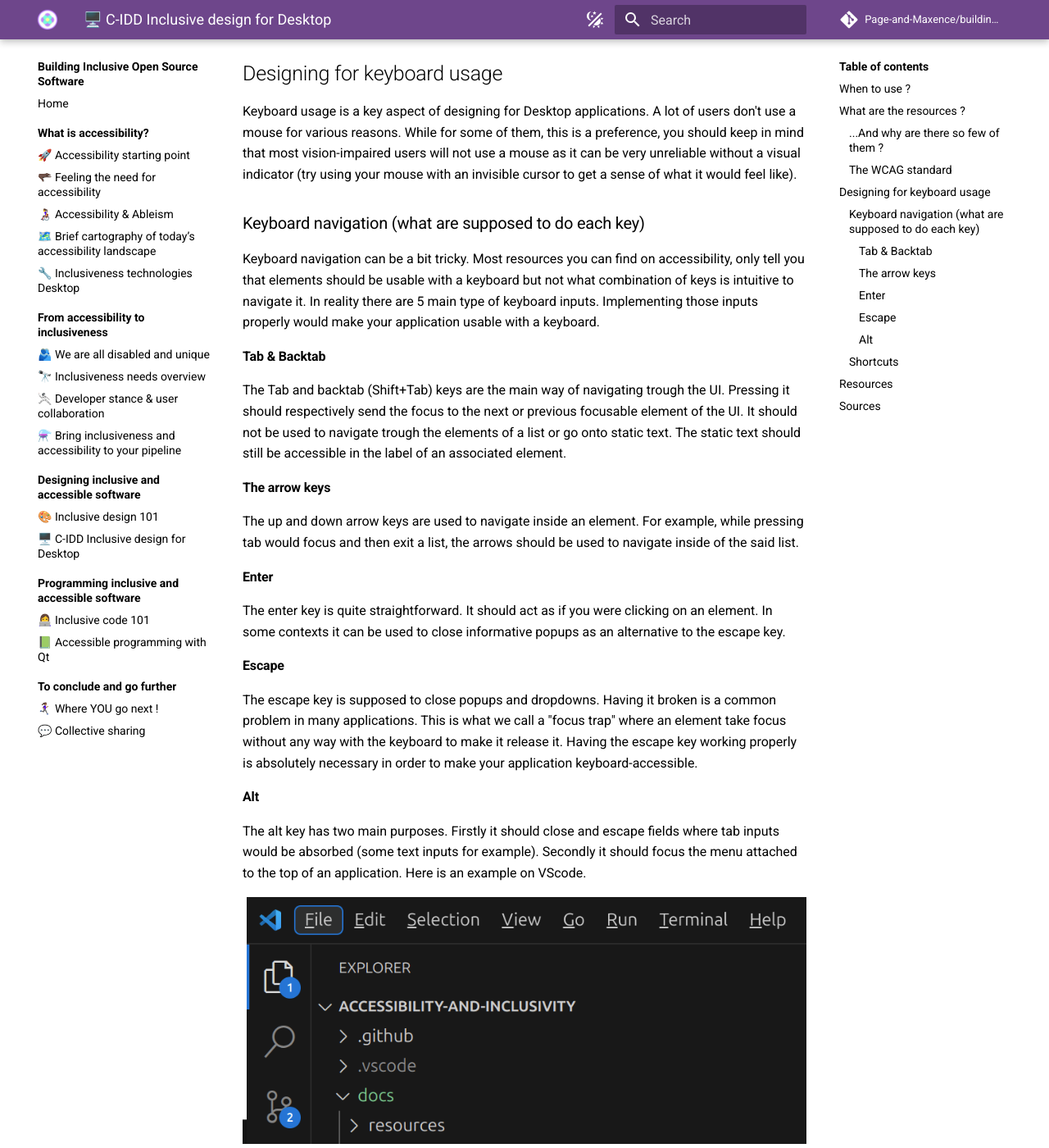
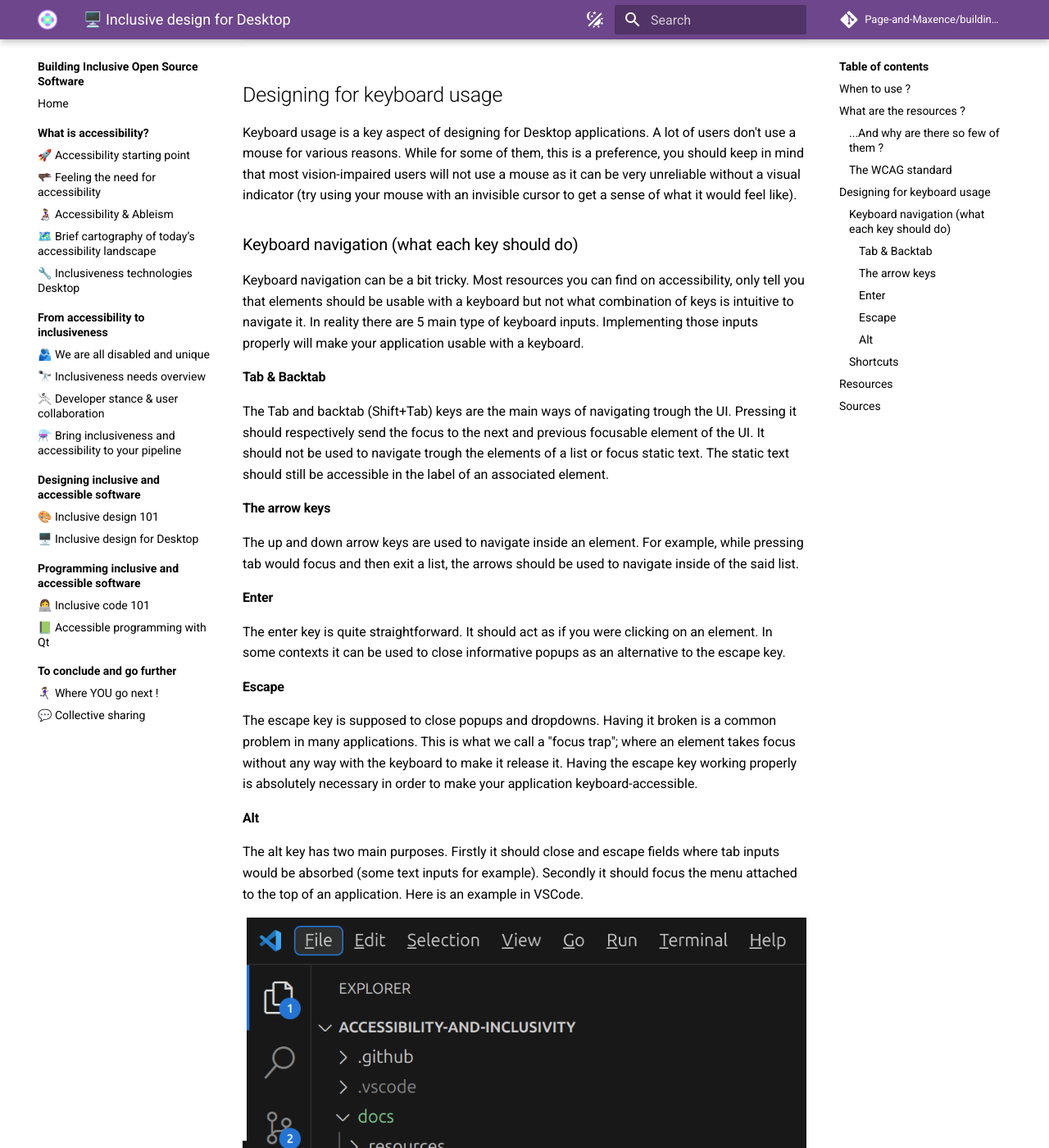
Before and after one commit to savoirfairelinux/building-inclusive-open-source-software, an MkDocs documentation site: the page built from docs/C-IDD.md, in a window 1280 px wide and 1400 px high, scrolled down 3361 px. Shown: the whole window at 82% size. Built offline with MkDocs 1.6.1 and Material for MkDocs 9.7.7, drawn with Linux system fonts in a browser that asks for light colours; comment, search, counter and statistics services are not loaded; some of the changed text lies outside the part shown.

Commit message:
C-IDD: adressed review comments

```diff
--- a/docs/C-IDD.md
+++ b/docs/C-IDD.md
@@ -8,7 +8,7 @@
 
 **⏱️ ️Duration**: 15'
 
-**📚 Prerequisites**: [🎨 C-IDE: Inclusive design 101](C-IDE.md) TODO: link to assistive technologies desktop
+**📚 Prerequisites**: [🎨 C-IDE: Inclusive design 101](C-IDE.md), [🔧 A-ITD Inclusiveness technologies : Desktop](A-ITD.md)
 
 ---
 
@@ -20,15 +20,15 @@
 
 ### ...And why are there so few of them ?
 
-Searching the web for resources on applicative desktop accessibility and inclusiveness guidelines will probably left you unsatisfied and confused as you will liked be overwhelmed by resources and testing tools for web accessibility and none for desktop applications.
+Searching the web for resources on applicative desktop accessibility and inclusiveness guidelines will probably left you unsatisfied and confused as you will liked be overwhelmed by resources and testing tools for web accessibility and none for Desktop applications.
 
 <p align="center">
     <img src="../resources/c-designing-inclusive-and-accessible-software/applicativeAccessibilityEvaluationTools.png" alt="A Web search for 'Applicative accessibility evaluation tools' showing only result for web solutions" width="60%">
 </p>
 
-This phenomenon is not limited to the first internet search, their is a flagrant lack of accessibility resources for desktop applicative design and development. Indeed, this is one of our motivations for the creation of this training. While on mobile, most of the accessibility features are natives to the OS, and therefore documented, desktop accessibility relies much more on third party tools and framework specific implementation.
+This phenomenon is not limited to the first internet search, there is a flagrant lack of accessibility resources for desktop applicative design and development. Indeed, this is one of our motivations for the creation of this training. While on mobile, most of the accessibility features are natives to the OS, and therefore documented, desktop accessibility relies much more on third party tools and framework specific implementation.
 
-This lack of resources while due to multiple factors can largely be attributed to a simple reason: the number of people that need to create and deploy a website is so enormous that it is a completely different scale than the number of persons that need to develop a native desktop application. This has been further accentuated by the rise of webapp frameworks like [Electron](https://www.electronjs.org/).
+This lack of resources while due to multiple factors can largely be attributed to a simple reason: the number of people who need to create and deploy a website is so enormous that it is a completely different scale than the number of persons that need to develop a native desktop application. This has been further accentuated by the rise of web-based native frameworks like [Electron](https://www.electronjs.org/).
 
 Therefore, the few resources publicly available on desktop applicative accessibility are often made by the operating system maintainers themselves. You can find the [Accessibility overview of Microsoft for Windows](https://learn.microsoft.com/en-us/windows/apps/design/accessibility/accessibility-overview#main), the [one for Apple platforms](https://developer.apple.com/accessibility/) or [a list of accessibility tools for Linux](https://web.archive.org/web/20040715033825/http://lars.atrc.utoronto.ca/current.html). Those greatly vary in quality and usually doesn't go much deeper than "disabled users should be able to use your app", listing disabilities and features without guidance on how to implement for them.
 
@@ -39,7 +39,7 @@
 
 A useful resource to help you design accessibility for your Desktop app is one that isn't made for applications: [The Web Content Accessibility Guidelines](https://www.w3.org/WAI/standards-guidelines/wcag/) (WCAG). It aims at providing shared worldwide accessibility guidelines for web content. It's therefore really extensive.
 
-While some of it's content doesn't apply directly to native applicative design (for example aria labels are a web only concept), there is still a lot that we can learn from the WCAG. We especially recommend to use the [*How to Meet WCAG (Quick Reference)*](https://www.w3.org/WAI/WCAG22/quickref/) from the Web Accessibility Initiative. It provides you with examples of successful and unsuccessful design for every WCAG guideline and is sorted by topic. For example, you can simply navigate to the "1.4.1 Use of color section" and see the list of guidelines related to this point.
+While some of its content doesn't apply directly to native applicative design (for example aria labels are a web only concept), there is still a lot that we can learn from the WCAG. We especially recommend to use the [*How to Meet WCAG (Quick Reference)*](https://www.w3.org/WAI/WCAG22/quickref/) from the Web Accessibility Initiative. It provides you with examples of successful and unsuccessful designs for every WCAG guideline and is sorted by topic. For example, you can simply navigate to the "1.4.1 Use of color section" and see the list of guidelines related to this point.
 
 [![A screenshot of the "How to Meet WCAG (Quick Reference)" guide on the topic of use of color](resources/c-designing-inclusive-and-accessible-software/wcagUseOfColor.png)](https://www.w3.org/WAI/WCAG21/Understanding/use-of-color.html)
 
@@ -51,13 +51,13 @@
 
 Keyboard usage is a key aspect of designing for Desktop applications. A lot of users don't use a mouse for various reasons. While for some of them, this is a preference, you should keep in mind that most vision-impaired users will not use a mouse as it can be very unreliable without a visual indicator (try using your mouse with an invisible cursor to get a sense of what it would feel like).
 
-### Keyboard navigation (what are supposed to do each key)
+### Keyboard navigation (what each key should do)
 
-Keyboard navigation can be a bit tricky. Most resources you can find on accessibility, only tell you that elements should be usable with a keyboard but not what combination of keys is intuitive to navigate it. In reality there are 5 main type of keyboard inputs. Implementing those inputs properly would make your application usable with a keyboard.
+Keyboard navigation can be a bit tricky. Most resources you can find on accessibility, only tell you that elements should be usable with a keyboard but not what combination of keys is intuitive to navigate it. In reality there are 5 main type of keyboard inputs. Implementing those inputs properly will make your application usable with a keyboard.
 
 #### Tab & Backtab
 
-The Tab and backtab (Shift+Tab) keys are the main way of navigating trough the UI. Pressing it should respectively send the focus to the next or previous focusable element of the UI. It should not be used to navigate trough the elements of a list or go onto static text. The static text should still be accessible in the label of an associated element.
+The Tab and backtab (Shift+Tab) keys are the main ways of navigating trough the UI. Pressing it should respectively send the focus to the next and previous focusable element of the UI. It should not be used to navigate trough the elements of a list or focus static text. The static text should still be accessible in the label of an associated element.
 
 #### The arrow keys
 
@@ -69,17 +69,17 @@
 
 #### Escape
 
-The escape key is supposed to close popups and dropdowns. Having it broken is a common problem in many applications. This is what we call a "focus trap" where an element take focus without any way with the keyboard to make it release it. Having the escape key working properly is absolutely necessary in order to make your application keyboard-accessible.
+The escape key is supposed to close popups and dropdowns. Having it broken is a common problem in many applications. This is what we call a "focus trap"; where an element takes focus without any way with the keyboard to make it release it. Having the escape key working properly is absolutely necessary in order to make your application keyboard-accessible.
 
 #### Alt
 
-The alt key has two main purposes. Firstly it should close and escape fields where tab inputs would be absorbed (some text inputs for example). Secondly it should focus the menu attached to the top of an application. Here is an example on VScode.
+The alt key has two main purposes. Firstly it should close and escape fields where tab inputs would be absorbed (some text inputs for example). Secondly it should focus the menu attached to the top of an application. Here is an example in VSCode.
 
-![A screenshot of the VScode application. The first item of the top bar "File" is highlighted with focus.](resources/c-designing-inclusive-and-accessible-software/vscodeTopBar.png)
+![A screenshot of the VSCode application. The first item of the top bar "File" is highlighted with focus.](resources/c-designing-inclusive-and-accessible-software/vscodeTopBar.png)
 
 ### Shortcuts
 
-Your application is now usable with a keyboard, but you shouldn't be content with usability. You should be designing for you app to be fun and fluid, not "usable". Keyboard shortcuts are the key to achieve that. They make it unnecessary to circle though all elements with Tab inputs. Indeed, a user used to the shortcuts of an application can operate it much faster than one with a mouse.
+Your application is now usable with a keyboard, but you shouldn't be content with usability. You should be designing you app to be fun and fluid, not "usable". Keyboard shortcuts are the key to achieving that. They make it unnecessary to circle though all the elements with Tab inputs. Indeed, someone used to the shortcuts of an application can operate it much faster than one with a mouse.
 
 Here you can see an example of the keyboard shortcuts usable during a call in [Jami](https://jami.net/).
 
--- a/mkdocs.yml
+++ b/mkdocs.yml
@@ -54,7 +54,7 @@
     #- 🧬 Bring inclusiveness to your pipeline:
   - Designing inclusive and accessible software:
     - 🎨 Inclusive design 101: C-IDE.md
-    - 🖥️ C-IDD Inclusive design for Desktop: C-IDD.md
+    - 🖥️ Inclusive design for Desktop: C-IDD.md
     #- 📱 Inclusive design for Mobile:
   - Programming inclusive and accessible software:
     - 👩‍💻 Inclusive code 101: D-ICO.md
```
